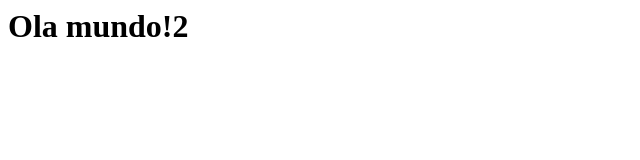
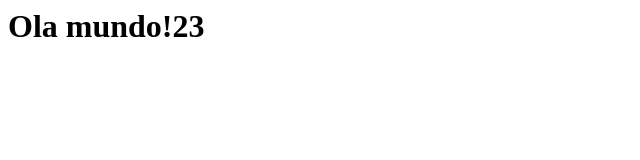
Before and after one commit to alexlopes-tech/aulaDevops_2008, a plain HTML site: page index.html in a window 1280 px wide. Shown: the full height of the page, 0-640 px from the left. Drawn offline with Linux system fonts and the light colour scheme.

Commit message:
Versão 01

```diff
--- a/index.html
+++ b/index.html
@@ -1 +1 @@
-<h1>Ola mundo!2</h1>
+<h1>Ola mundo!23</h1>
```
